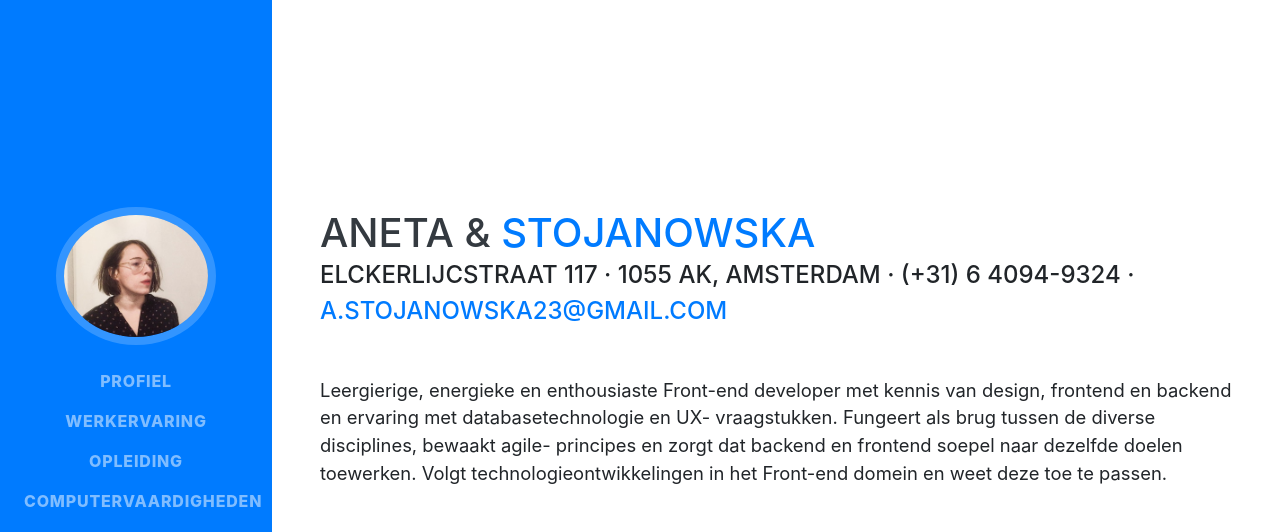
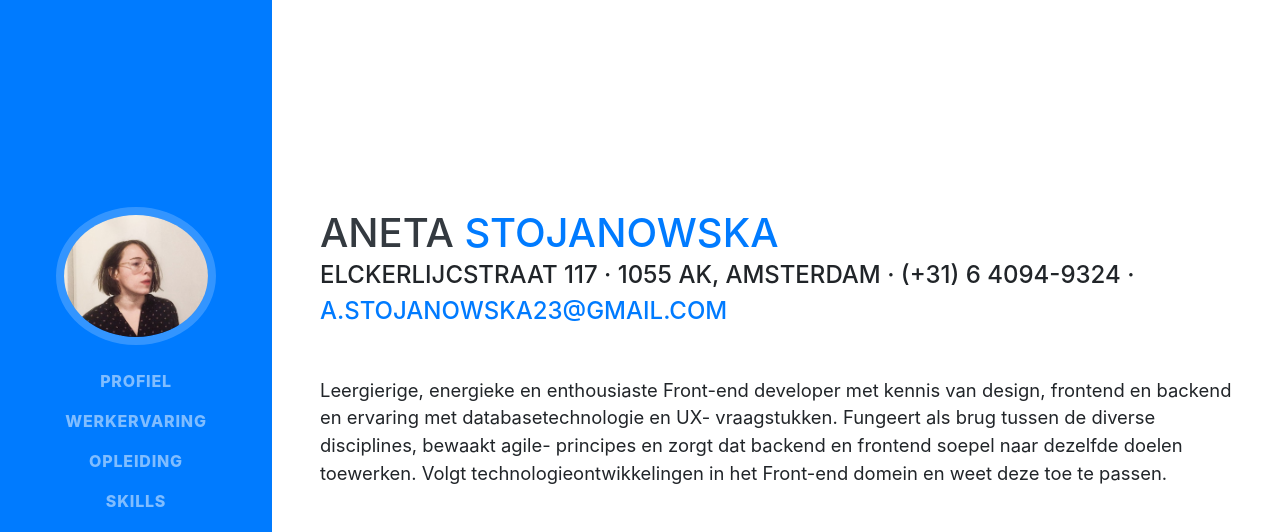
Before and after one commit to aneta-s/resumeOUD, a website with bundled scripts: page index.html in a window 1280 px wide. Shown: the top 532 px of the page. Built offline with nearby package versions, Linux system fonts and the light colour scheme; a web font is replaced by a local one.

Commit message:
Update index.html

```diff
--- a/index.html
+++ b/index.html
@@ -47,7 +47,7 @@
           <a class="nav-link js-scroll-trigger" href="#education">Opleiding</a>
         </li>
         <li class="nav-item">
-          <a class="nav-link js-scroll-trigger" href="#skills">Computervaardigheden</a>
+          <a class="nav-link js-scroll-trigger" href="#skills">Skills</a>
         </li>
         <li class="nav-item">
           <a class="nav-link js-scroll-trigger" href="#interests">Hobbies</a>
@@ -63,7 +63,7 @@
 
     <section class="resume-section p-3 p-lg-5 d-flex align-items-center" id="about">
       <div class="w-100">
-        <h1 class="mb-0">Aneta &amp;
+        <h1 class="mb-0">Aneta
           <span class="text-primary">Stojanowska</span>
         </h1>
         <div class="subheading mb-5">Elckerlijcstraat 117 · 1055 AK, Amsterdam · (+31) 6 4094-9324 ·
```
